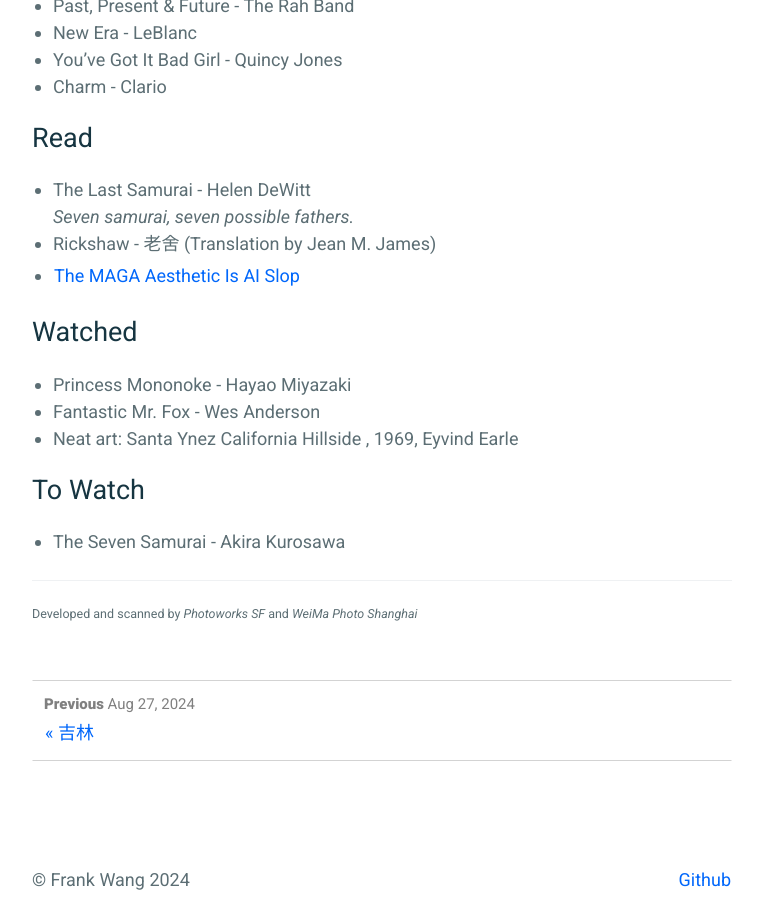
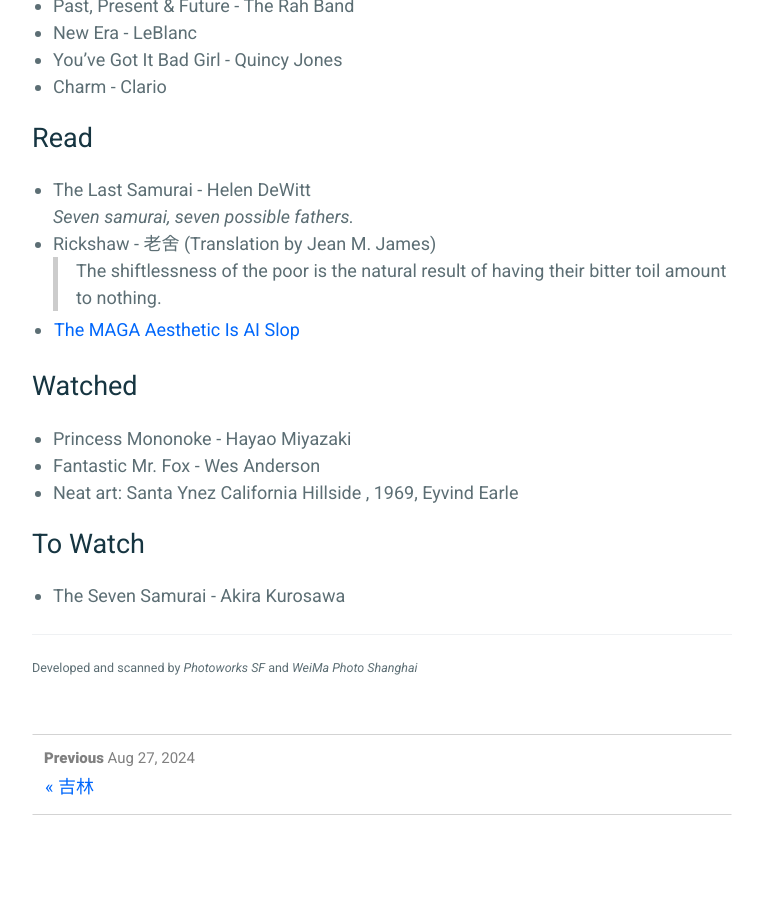
Before and after one commit to frankwang95/frankwang95.github.io, a Jekyll site: the page built from _posts/2024-09-25-summer-snippets.md, in a window 1280 px wide and 900 px high, scrolled down 3415 px. Shown: the whole window, without its empty margins (258-1020 px from the left). Built offline with Jekyll 4.4.1, drawn with Linux system fonts in a browser that asks for light colours.

Commit message:
Update 2024-09-25-summer-snippets.md

```diff
--- a/_posts/2024-09-25-summer-snippets.md
+++ b/_posts/2024-09-25-summer-snippets.md
@@ -62,6 +62,7 @@ tags: snippets
 - The Last Samurai - Helen DeWitt \
   *Seven samurai, seven possible fathers.*
 - Rickshaw - 老舍 (Translation by Jean M. James)
+> The shiftlessness of the poor is the natural result of having their bitter toil amount to nothing.
 - [The MAGA Aesthetic Is AI Slop](https://www.theatlantic.com/technology/archive/2024/08/trump-posts-ai-image/679540/)
 
 # Watched
```
